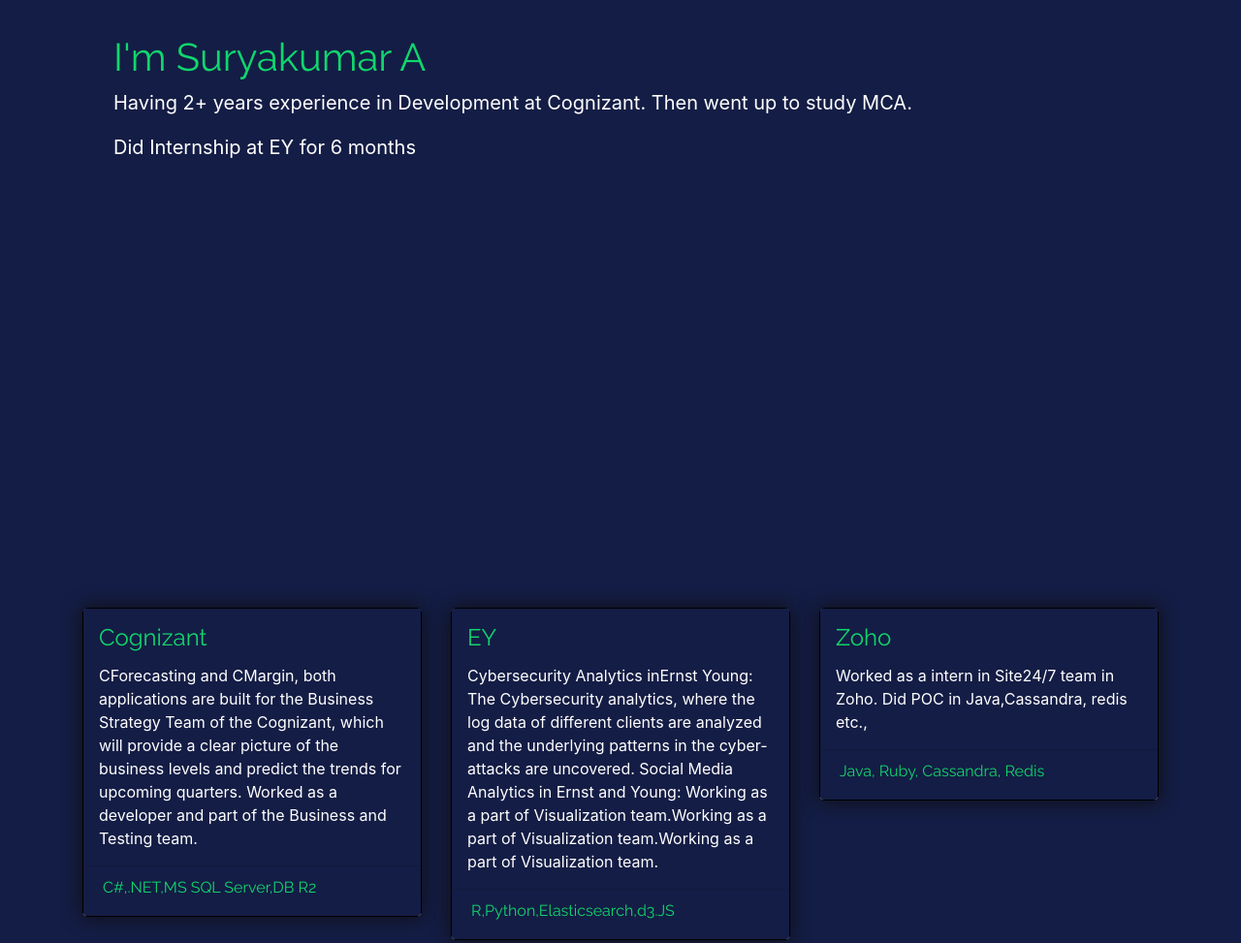
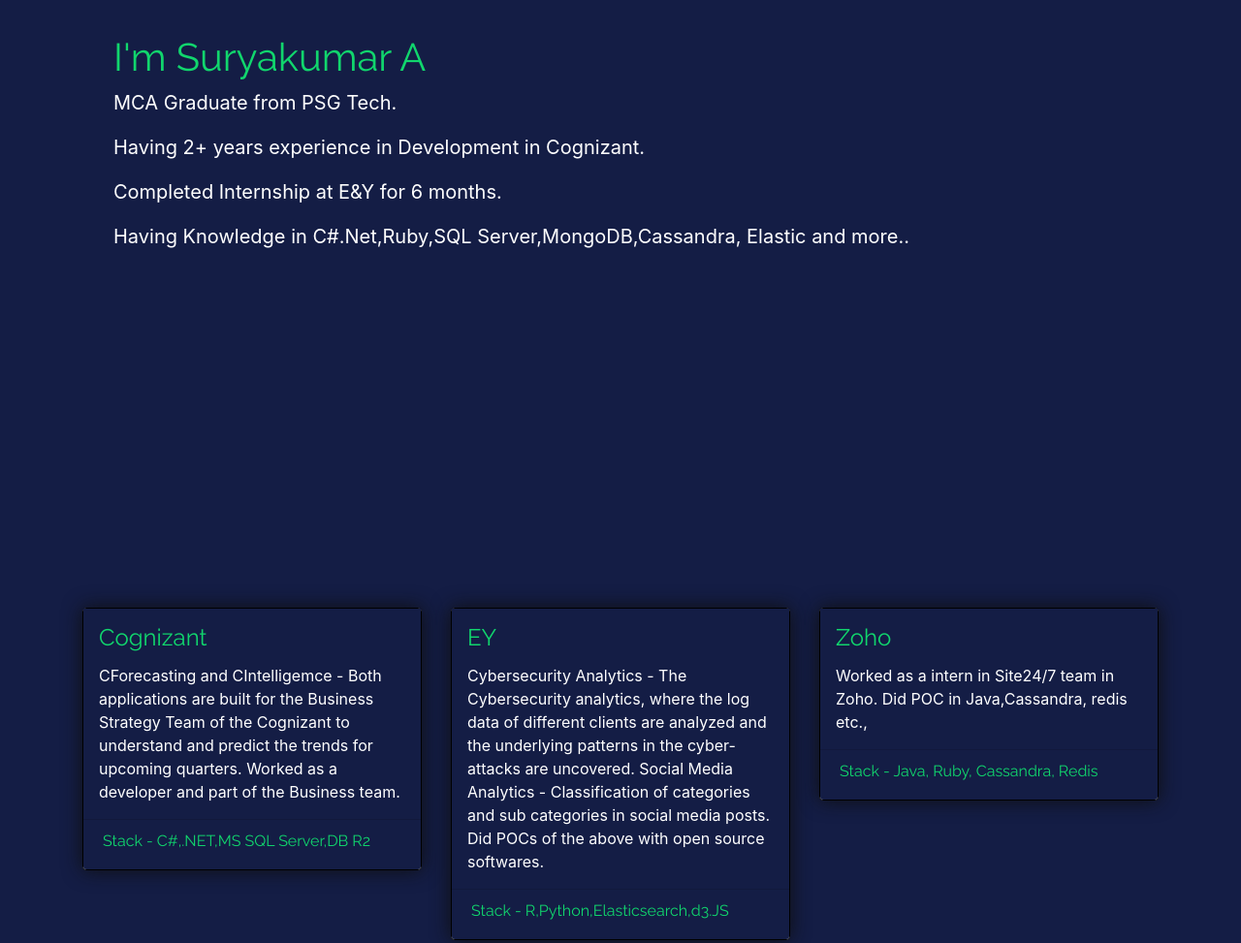
Before and after one commit to Suryakumar007/web, a plain HTML site: page index.html in a window 1280 px wide. Shown: the part 237-1210 px from the top of the page at 97% size. Drawn offline with nearby package versions, Linux system fonts and the light colour scheme.

Commit message:
Changed Contents

```diff
--- a/index.html
+++ b/index.html
@@ -30,9 +30,10 @@
         <div class="description ">
 
           <h1>I'm Suryakumar A</h1>
-          <p>Having 2+ years experience in Development at Cognizant. Then went up to study MCA.
-        </p>
-        <p> Did Internship at EY for 6 months</p>
+          <p> MCA Graduate from PSG Tech.</p>
+        <p>Having 2+ years experience in Development in Cognizant.</p>
+        <p> Completed Internship at E&Y for 6 months.</p>
+        <p> Having Knowledge in C#.Net,Ruby,SQL Server,MongoDB,Cassandra, Elastic and more..</p>
 
 
 
@@ -56,13 +57,10 @@
           <div class="card" id="card1">
           <div class="card-body" >
               <h4 class="card-title">Cognizant</h4>
-                <p class="card-text">CForecasting and CMargin, both applications are built for the Business Strategy Team
-of the Cognizant, which will provide a clear picture of the business levels and predict the
-trends for upcoming quarters. Worked as a developer and part of the Business and Testing
-team.</p>
+                <p class="card-text">CForecasting and CIntelligemce - Both applications are built for the Business Strategy Team of the Cognizant to understand and predict the trends for upcoming quarters. Worked as a developer and part of the Business team.</p>
             </div>
             <div class="card-footer">
-            <h6>C#,.NET,MS SQL Server,DB R2</h6>
+            <h6>Stack - C#,.NET,MS SQL Server,DB R2</h6>
           </div>
             </div>
         </div>
@@ -71,15 +69,12 @@
         <div class="card" id="card2">
           <div class="card-body">
               <h4 class="card-title">EY</h4>
-                <p class="card-text">Cybersecurity Analytics inErnst Young:
-The Cybersecurity analytics, where the log data of different clients are
-analyzed and the underlying patterns in the cyber-attacks are uncovered.
-Social Media Analytics in Ernst and Young:
-Working as a part of Visualization team.Working as a part of Visualization team.Working as a part of Visualization team.</p>
+                <p class="card-text">Cybersecurity Analytics - The Cybersecurity analytics, where the log data of different clients are analyzed and the underlying patterns in the cyber-attacks are uncovered.
+                  Social Media Analytics - Classification of categories and sub categories in social media posts. Did  POCs of the above with open source softwares. </p>
 
             </div>
             <div class="card-footer">
-            <h6>R,Python,Elasticsearch,d3.JS</h6>
+            <h6>Stack  - R,Python,Elasticsearch,d3.JS</h6>
           </div>
             </div>
         </div>
@@ -92,7 +87,7 @@
 
             </div>
             <div class="card-footer">
-            <h6>Java, Ruby, Cassandra, Redis</h6>
+            <h6>Stack - Java, Ruby, Cassandra, Redis</h6>
           </div>
             </div>
         </div>
```
